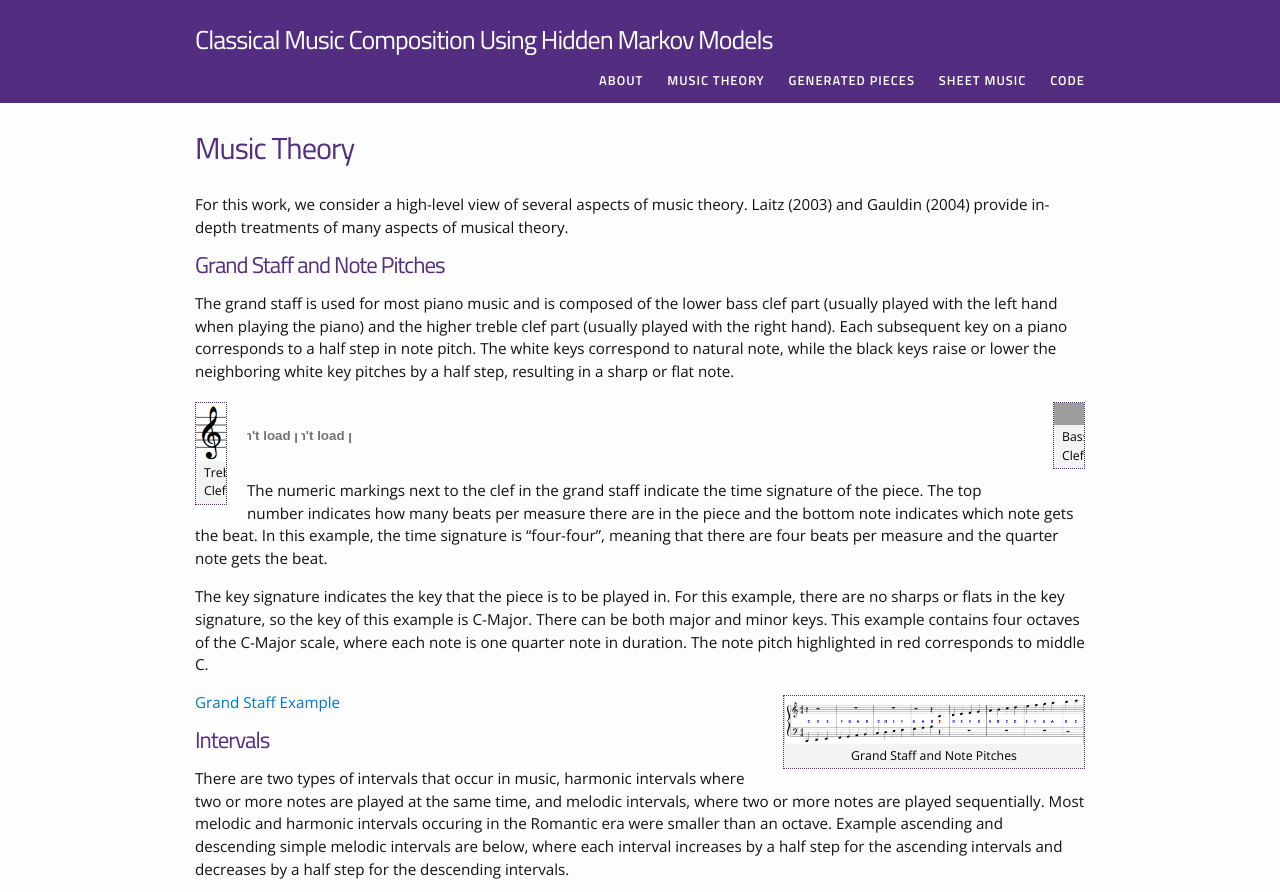
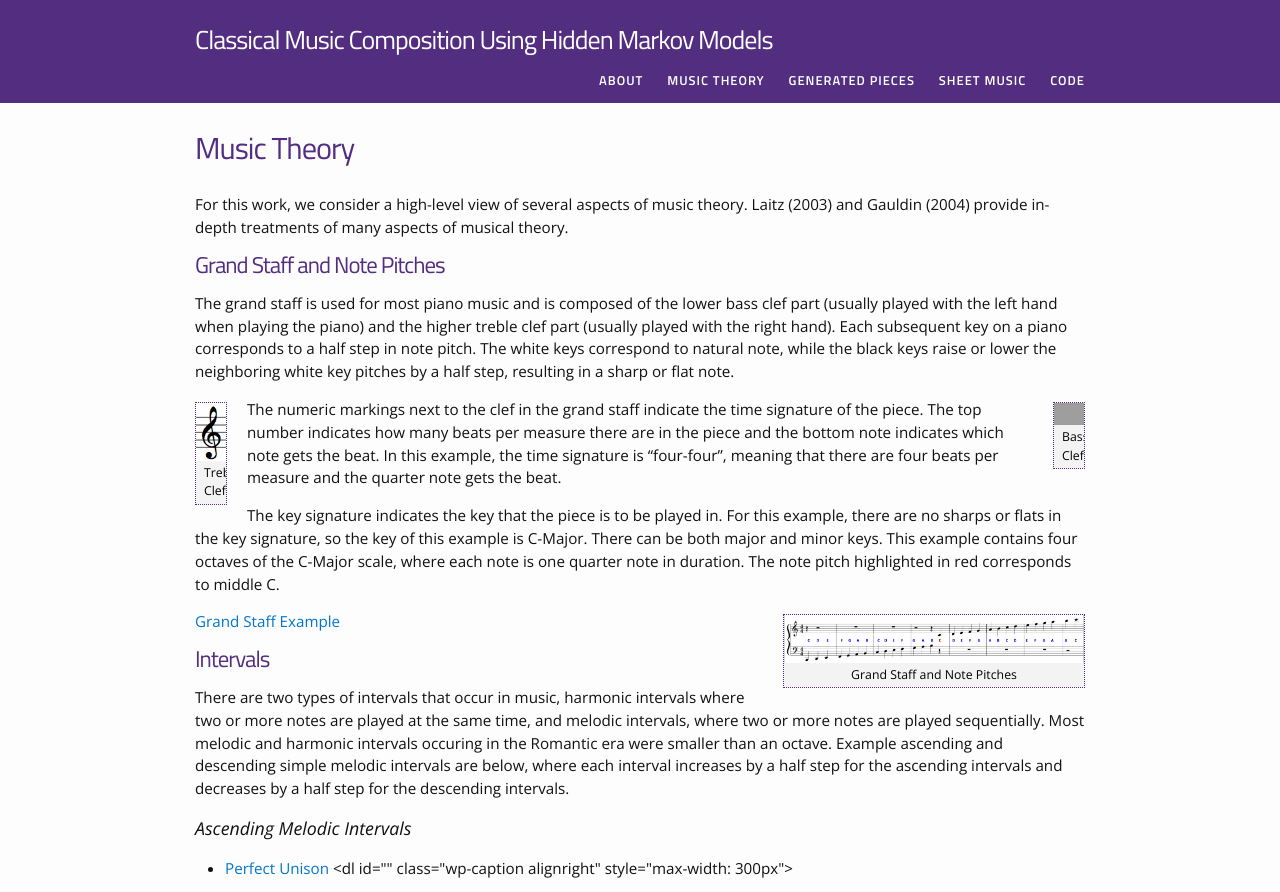
Before and after one commit to aky4wn/Classical-Music-Composition-Using-State-Space-Models, a Jekyll site: the page built from theory.md, in a window 1280 px wide. Shown: the top 892 px of the page. Built offline with Jekyll 4.4.1, drawn with Linux system fonts in a browser that asks for light colours; grey boxes are pictures that could not be loaded.

Commit message:
Update theory.md

```diff
--- a/theory.md
+++ b/theory.md
@@ -8,9 +8,6 @@ For this work, we consider a high-level view of several aspects of music theory.
 # Grand Staff and Note Pitches
 The grand staff is used for most piano music and is composed of the lower bass clef part (usually played with the left hand when playing the piano) and the higher treble clef part (usually played with the right hand).  Each subsequent key on a piano corresponds to a half step in note pitch.  The white keys correspond to natural note, while the black keys raise or lower the neighboring white key pitches by a half step, resulting in a sharp or flat note.
 
-<embed src="https://aky4wn.github.io/Classical-Music-Composition-Using-Hidden-Markov-Models/theory/images/treble_clef.pdf" width="50" height="75" type='application/pdf'>
-
-<embed src="https://aky4wn.github.io/Classical-Music-Composition-Using-Hidden-Markov-Models/theory/images/bass_clef.pdf" width="50" height="75" type='application/pdf'>
 
 {% include image.html url="/images/treble_clef.png" caption="Treble Clef" width=30 align="left" %}
 
```
